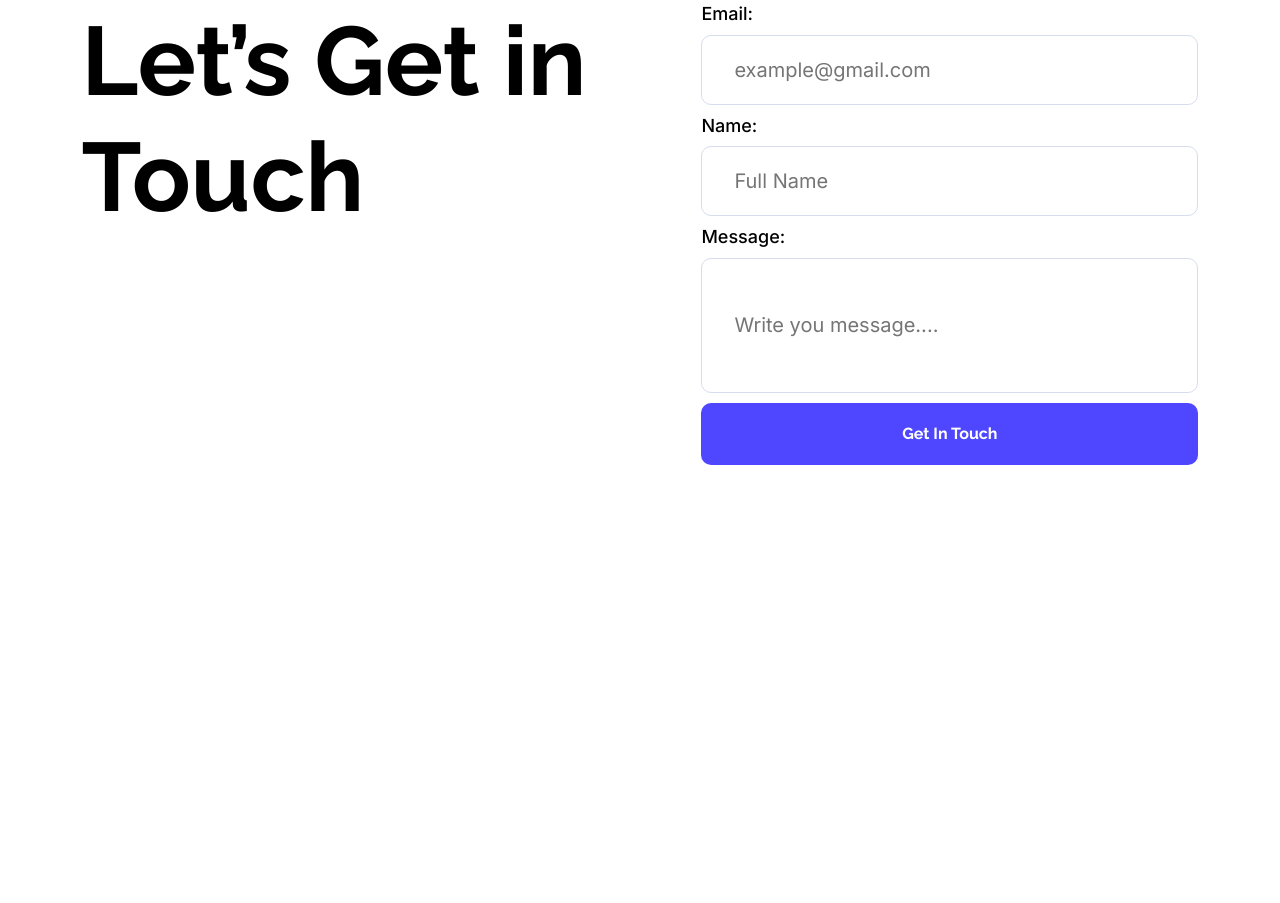
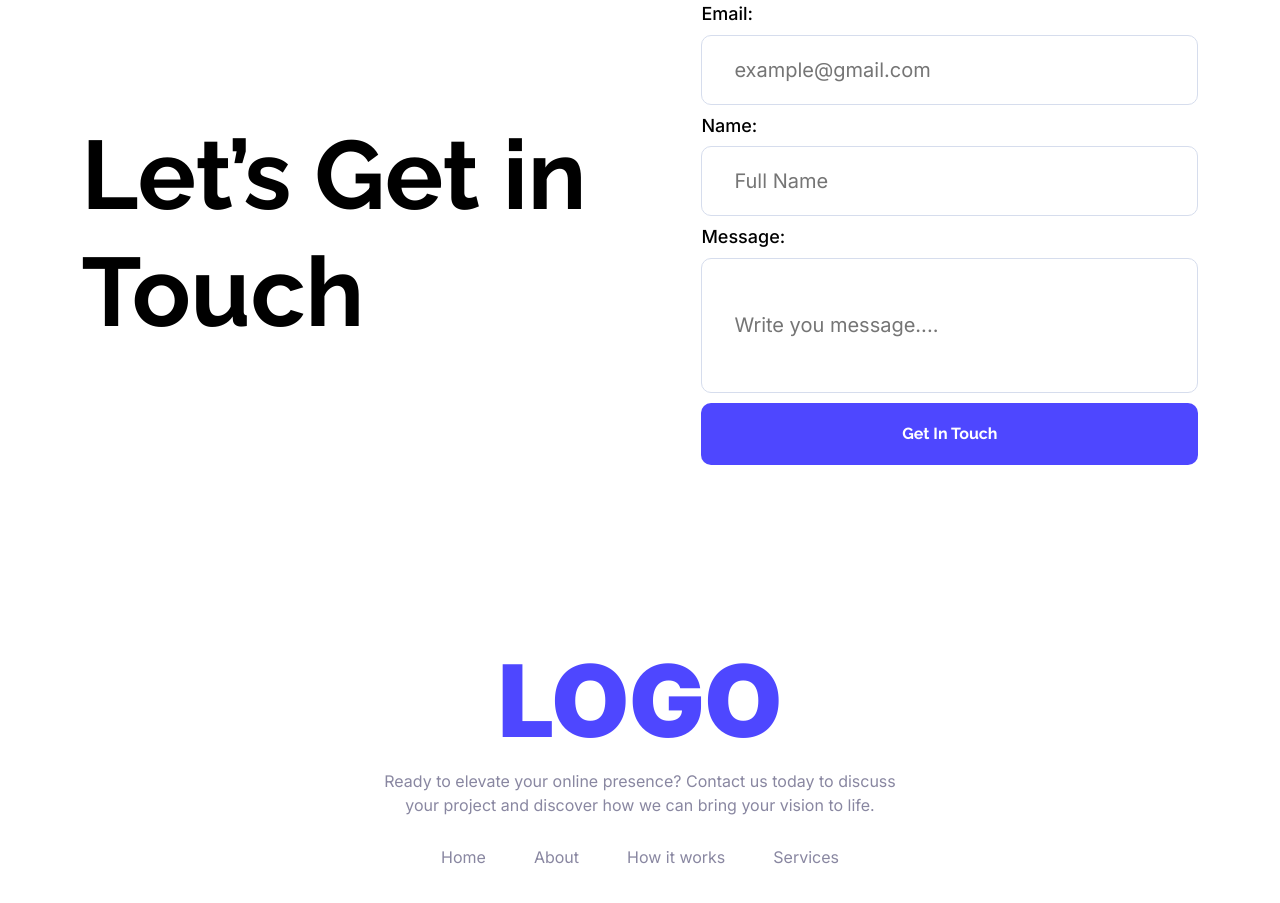
Before and after one commit to potatotanzim/Assignment.1-12, a plain HTML site: page B12A01-landing-launchpad/index.html in a window 1280 px wide. Shown: the part 1716-2619 px from the top of the page. Before the commit the page ends 2252 px from the top, so only its background shows below. Drawn offline with Linux system fonts and the light colour scheme.

Commit message:
added footer

```diff
--- a/B12A01-landing-launchpad/index.html
+++ b/B12A01-landing-launchpad/index.html
@@ -68,18 +68,48 @@
     </section>
     <!-- Get to know us -->
     <section class="touch-section">
-      <h3>Let’s Get in <br> Touch</h3>
+      <h3>
+        Let’s Get in <br />
+        Touch
+      </h3>
       <div class="form-div">
         <form class="form">
           <label for="email">Email:</label>
-          <input type="email" id="email" name="email" placeholder="example@gmail.com" />
+          <input
+            type="email"
+            id="email"
+            name="email"
+            placeholder="example@gmail.com"
+          />
           <label for="lname">Name:</label>
-          <input type="text" id="lname" name="lname"placeholder="Full Name" />
+          <input type="text" id="lname" name="lname" placeholder="Full Name" />
           <label for="message">Message:</label>
-          <input id="imp" type="text" id="message" name="message" placeholder="Write you message...." />
+          <input
+            id="imp"
+            type="text"
+            id="message"
+            name="message"
+            placeholder="Write you message...."
+          />
           <button>Get In Touch</button>
         </form>
       </div>
     </section>
+    <!-- footer -->
+    <footer class="footer">
+      <h1>LOGO</h1>
+      <p>
+        Ready to elevate your online presence? Contact us today to discuss <br> your
+        project and discover how we can bring your vision to life.
+      </p>
+      <div>
+        <ul class="list">
+            <li><a href="">Home</a></li>
+            <li><a href="">About</a></li>
+            <li><a href="">How it works</a></li>
+            <li><a href="">Services</a></li>
+        </ul>
+      </div>
+    </footer>
   </body>
 </html>
--- a/B12A01-landing-launchpad/style.css
+++ b/B12A01-landing-launchpad/style.css
@@ -147,6 +147,7 @@
   display: flex;
   gap: 115px;
   justify-content: center;
+  align-items: center;
 }
 .touch-section > h3 {
   color: rgb(0, 0, 0);
@@ -214,3 +215,48 @@ margin-bottom: 71px;
 }
 .form-div {
 }
+
+/* Footer */
+.footer {
+  display: flex;
+  flex-direction: column;
+  justify-content: center;
+  align-items: center;
+  margin-top: 104px;
+  margin-bottom: 104px;
+  gap: 8px;
+}
+.footer > h1 {
+  color: rgb(78, 71, 255);
+  font-family: Inter;
+  font-size: 100px;
+  font-weight: 900;
+  line-height: 121px;
+  letter-spacing: 0%;
+  text-align: center;
+}
+.footer > p {
+  color: rgb(137, 135, 161);
+  font-family: Inter;
+  font-size: 16px;
+  font-weight: 400;
+  line-height: 150%;
+  letter-spacing: 0%;
+  text-align: center;
+  padding-bottom: 20px;
+}
+.list {
+  display: flex;
+  list-style: none;
+  gap: 48px;
+  color: rgb(137, 135, 161);
+  font-family: Inter;
+  font-size: 16px;
+  font-weight: 400;
+  line-height: 150%;
+  letter-spacing: 0%;
+  text-align: left;
+}
+.list a {  color: inherit;
+  text-decoration: none;
+}
```
Lines whose indentation alone changed are shown as unchanged.
